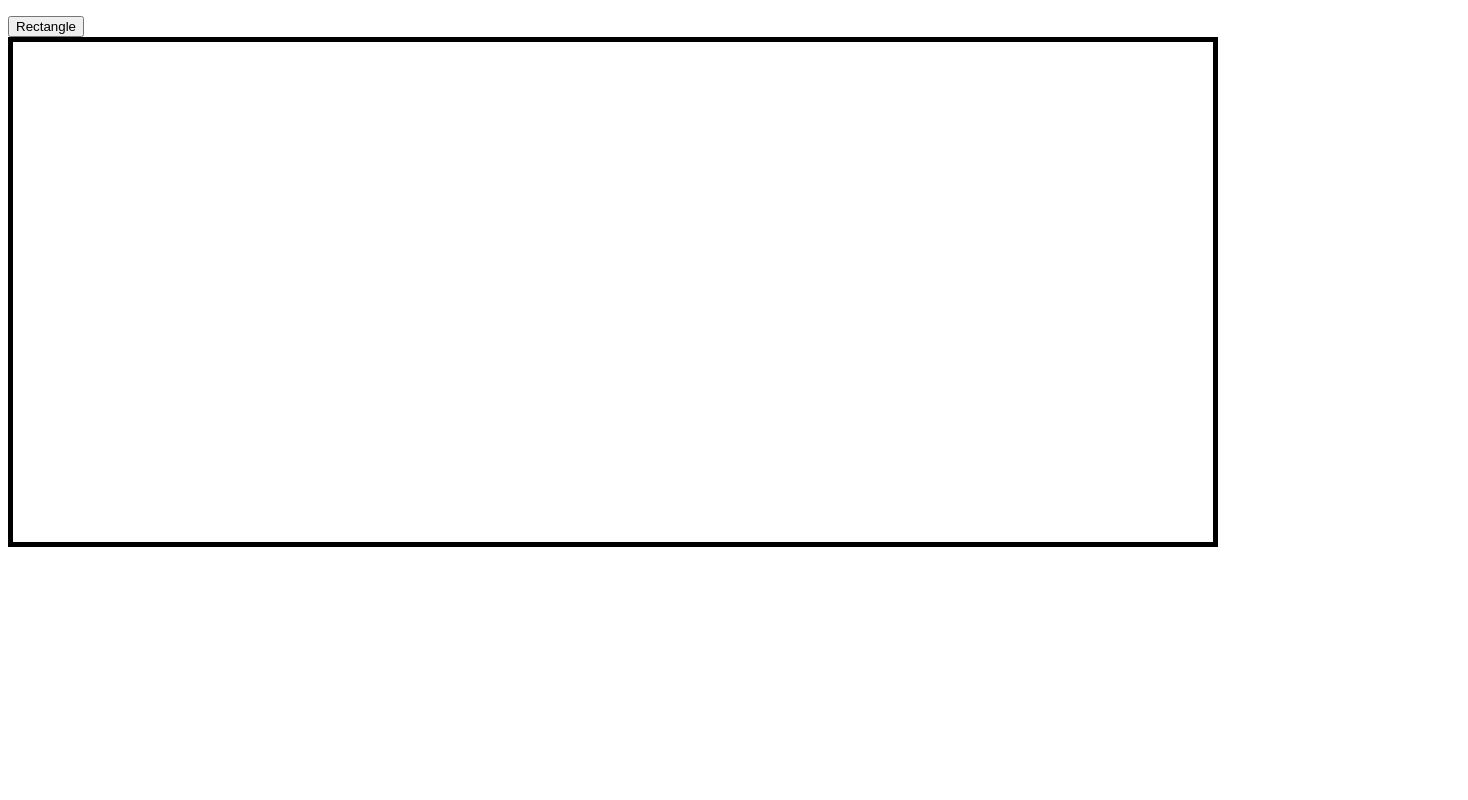
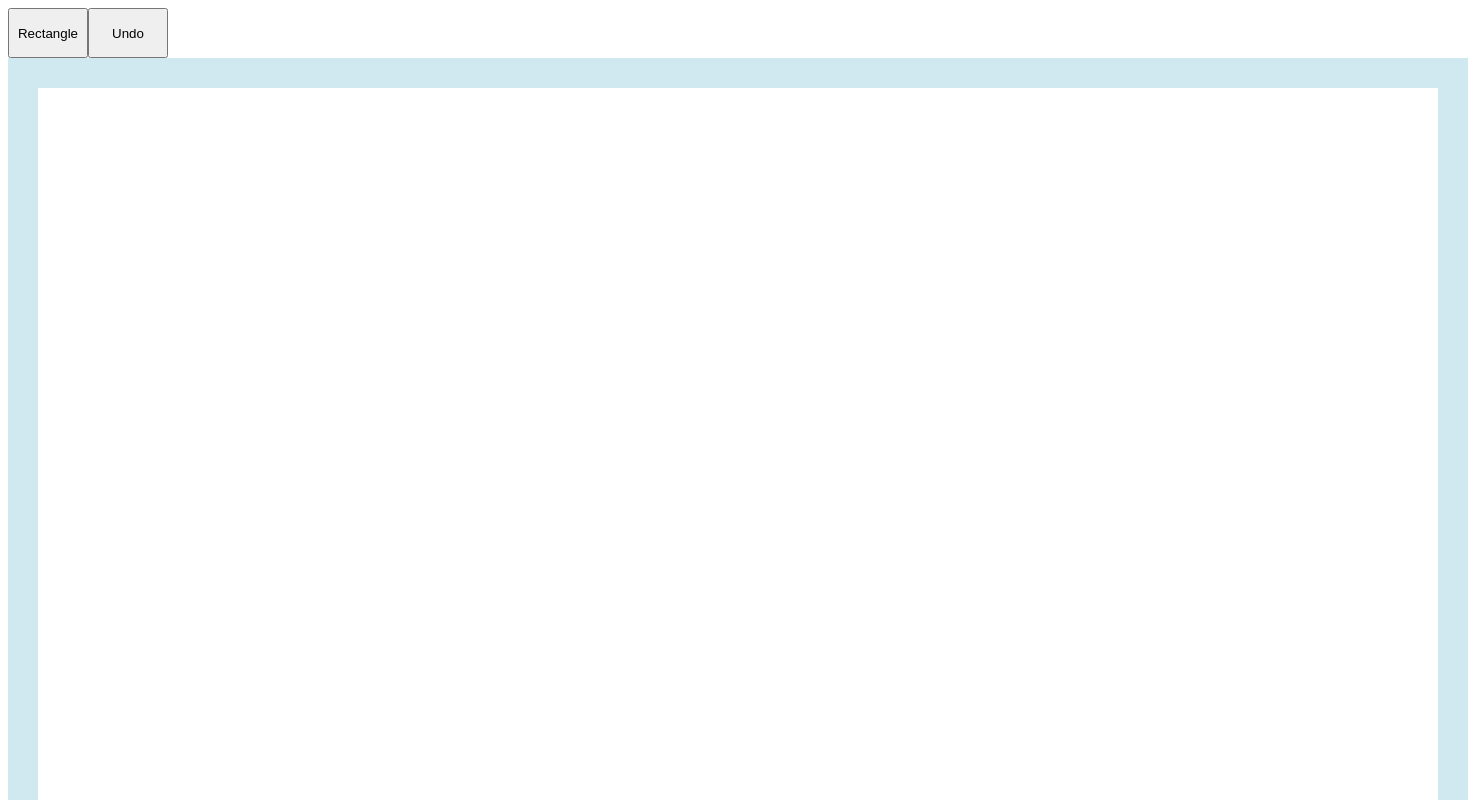
Before and after one commit to AbdelrahmanWael2/Paint, an Angular app in the folder PaintAngular/: page / in a window 1280 px wide. Shown: the top 800 px of the page, 1468 px wide, since content can reach past the window. Built offline with nearby package versions, Linux system fonts and the light colour scheme.

Commit message:
Add files via upload

```diff
--- a/PaintAngular/src/app/app.component.css
+++ b/PaintAngular/src/app/app.component.css
@@ -1,15 +1,8 @@
-.functions
+.buttons
 {
-    margin: 0;
-    height: 10%;
-    padding: 4%;
-    background: rgb(218, 232, 228);
-    color: rgb(95, 12, 12);
-    font-size: .8rem;
-    text-align: center;
-    cursor: pointer;
-    opacity: 0.9;
-    font-family: Cambria, Cochin, Georgia, Times, 'Times New Roman', serif;
+
+    height:50px;
+    width:80px;
 }
 .field {
 	width: 100%;
--- a/PaintAngular/src/app/app.component.html
+++ b/PaintAngular/src/app/app.component.html
@@ -1,14 +1,14 @@
 
-  <p id= 'output'></p>
+
 
     <div>
-      <button id="rectangle" value="rectangle" (click)="rectangle = true;ngOnInit();create()" > Rectangle</button>
-
+      <button class = "buttons" id="rectangle" value="rectangle" (click)="rectangle = true;ngOnInit();create()" >Rectangle</button>
+      <button class = "buttons" id="undo" value="undo" (click)="undo = true;ngOnInit();Undo()" > Undo</button>
     </div>
 
 
 
 
-<canvas #canvas style="border: 5px solid" width="1200" height="500">
+<canvas #canvas style="border: 30px solid rgb(208, 232, 239)" width="1400" height="800">
 
 </canvas>
--- a/PaintAngular/src/app/app.component.ts
+++ b/PaintAngular/src/app/app.component.ts
@@ -1,13 +1,9 @@
 import { HttpClient } from '@angular/common/http';
 import { Component, ElementRef, OnInit, ViewChild } from '@angular/core';
 
-export interface Shape {
-    //attributes
-    x:number
-    y:number
-}
 //array of objects to be drawn
-var shapesBack:Shape[] = [];
+
+var allShapes: any[] = []
 
   @Component({
   selector: 'app-root',
@@ -30,7 +26,8 @@ export class AppComponent {
   myE:any
   a:any
   b:any
-  Rect:any
+  Shape:any
+  undo = false
 //////////////////////////////
   @ViewChild('canvas', {static: true }) mycanvas!: ElementRef;
   ngOnInit(): void{
@@ -48,27 +45,50 @@ export class AppComponent {
     {
      // A service call to tell back that the shape is rectangle and return object from factory
       this.http.post("http://localhost:9090/createShape", "rectangle")
-      .subscribe((res: any) =>{this.Rect = res, console.log(res)})
+      .subscribe((res: any) =>{this.Shape = res, console.log(res)})
 
       //Captures the position clicked by the user to set the new X and Y
       canvas.addEventListener("click", e=>{
+      if(this.rectangle)
+      {
       this.X = parseInt(e.offsetX.toString());
       this.Y = parseInt(e.offsetY.toString());
+      this.Shape.xP = this.X
+      this.Shape.yP = this.Y
+      allShapes.push(this.Shape)
+      console.log(allShapes.length)
       this.draw()
-      })
+      }})
     }
    }
-  //draws given shape
+  //draws given shapes
   draw()
   {
     const canvas: HTMLCanvasElement = this.mycanvas.nativeElement
     const context = canvas.getContext('2d');
+    console.log(allShapes)
+    for(let i = 0 ; i < allShapes.length; i++)
+    {
+       if(context && allShapes[i].name === "rectangle" )
+       {
+        context.strokeRect(allShapes[i].xP,allShapes[i].yP,allShapes[i].x,allShapes[i].y)
+        this.rectangle = false
+       }
+    }
 
-    //rectangle
-    if(context && this.rectangle == true)
-    {
-       context.strokeRect(this.X,this.Y,this.Rect.x,this.Rect.y)
-    }
+  }
+  Undo()
+  { const canvas: HTMLCanvasElement = this.mycanvas.nativeElement
+    const context = canvas.getContext('2d');
+    //clears canvas
+    if(context)
+    {context.clearRect(0, 0, canvas.width, canvas.height);}
+    //pops last shape
+    if(this.undo)
+    {allShapes.pop()}
+    this.undo = false
+    //redraw the new canvas
+    this.draw()
   }
 
 }
```
